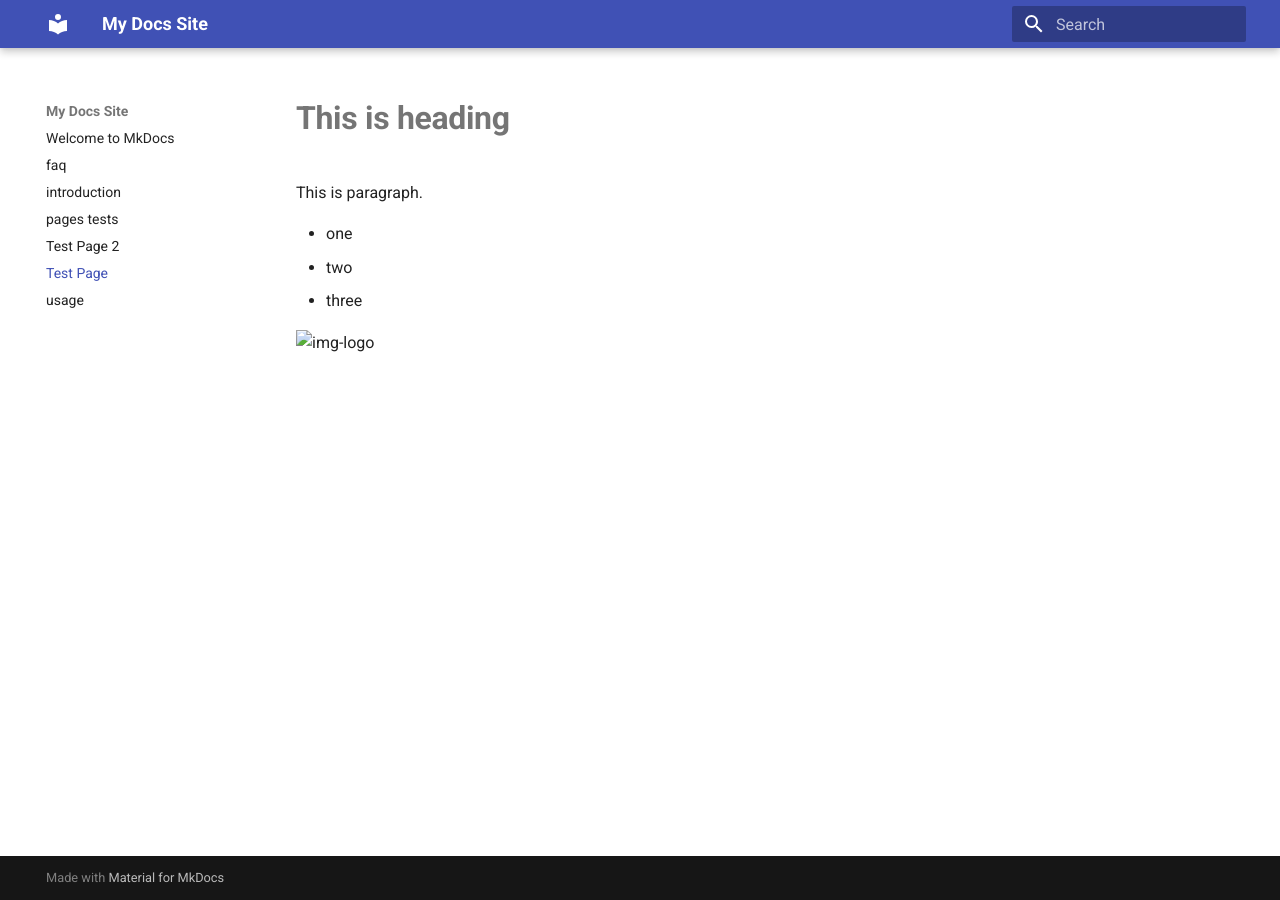
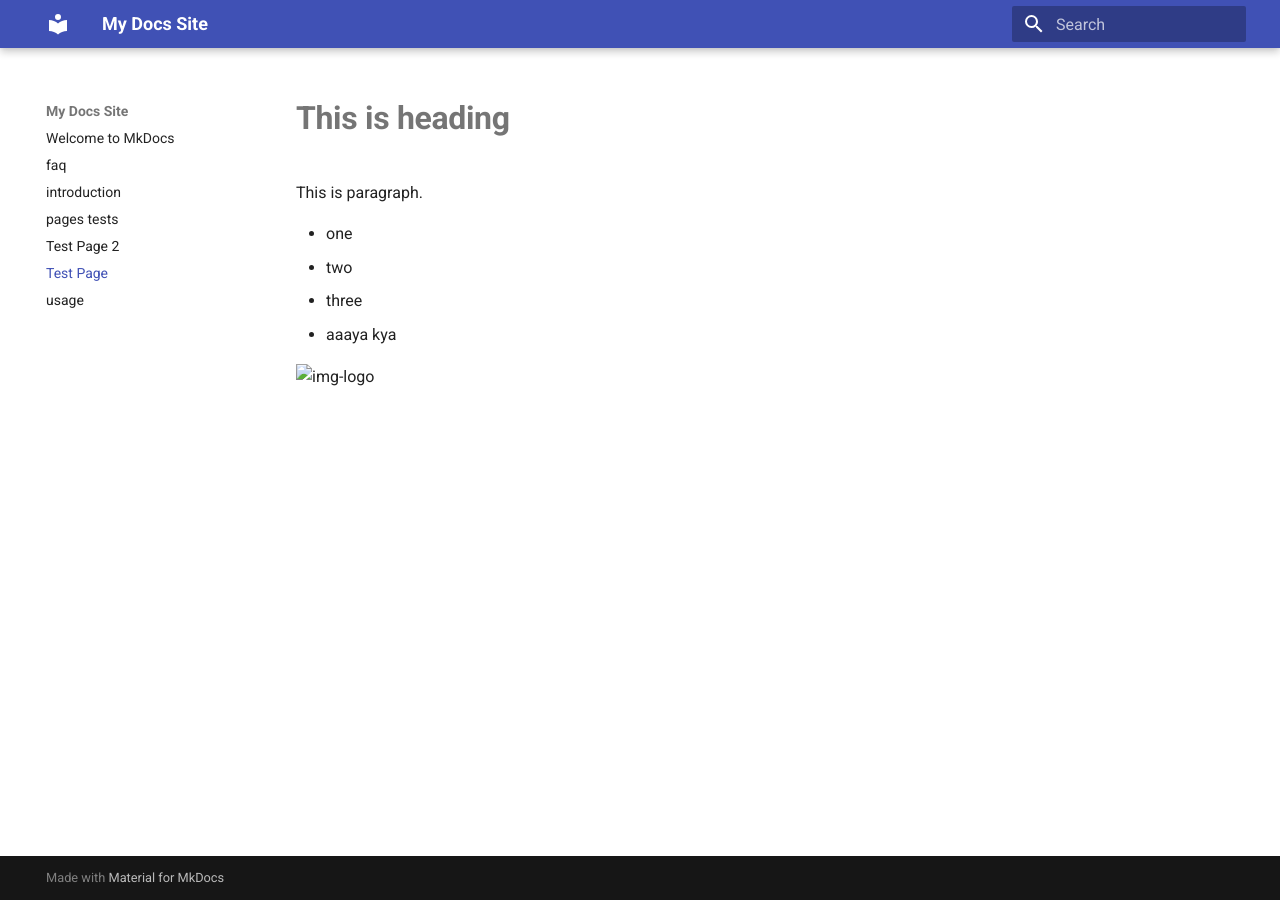
Before and after one commit to tarunchauhan00/mkdocs-dem, an MkDocs documentation site: the page built from docs/test-page.md, in a window 1280 px wide. Built offline with MkDocs 1.6.1 and Material for MkDocs 9.7.7, drawn with Linux system fonts in a browser that asks for light colours.

Commit message:
Update Pages “test-page”

```diff
--- a/docs/test-page.md
+++ b/docs/test-page.md
@@ -8,5 +8,6 @@ T﻿his is paragraph.
 * o﻿ne
 * t﻿wo
 * t﻿hree
+* a﻿aaya kya
 
 ![img-logo]( "Logo Image")
```
